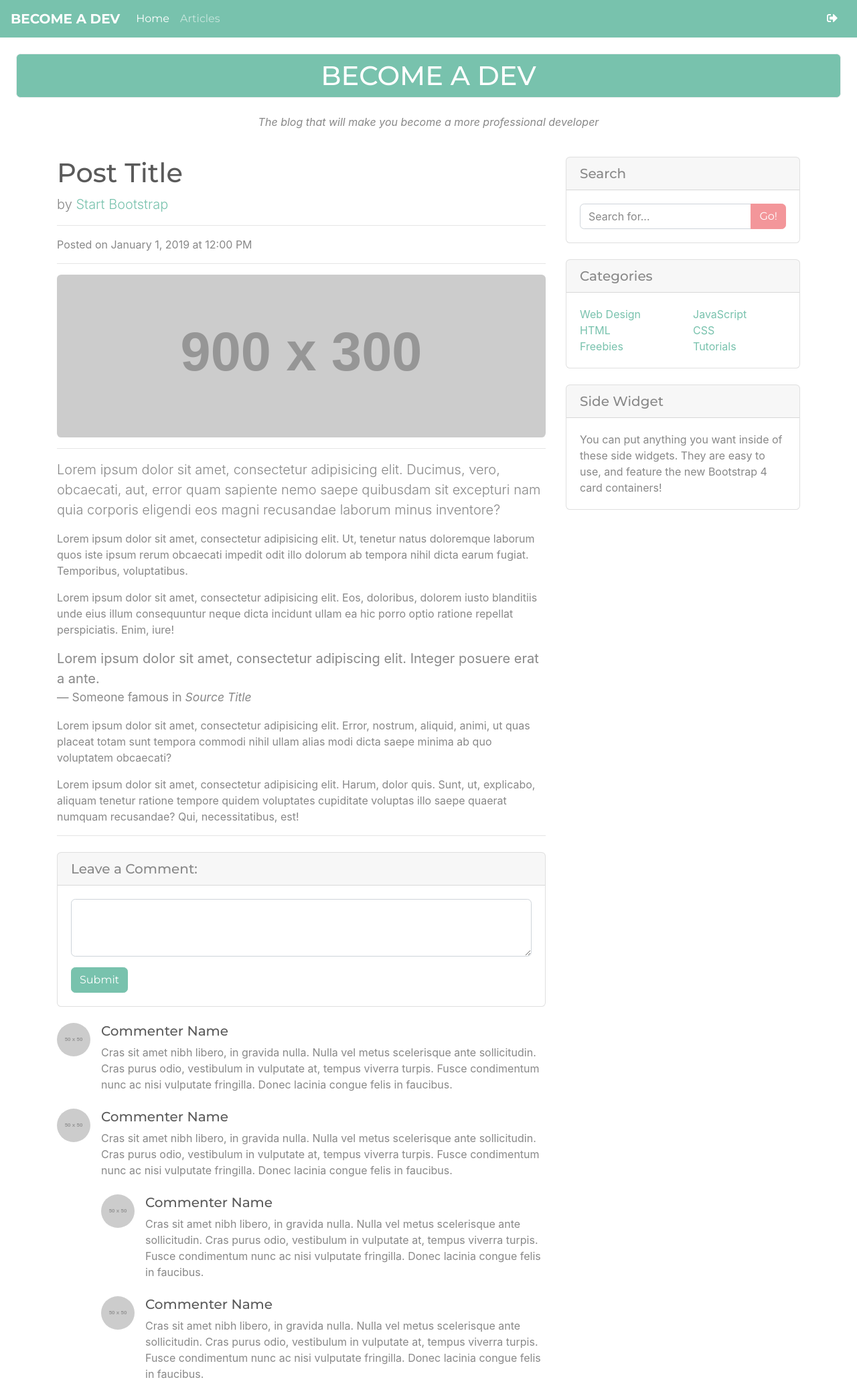
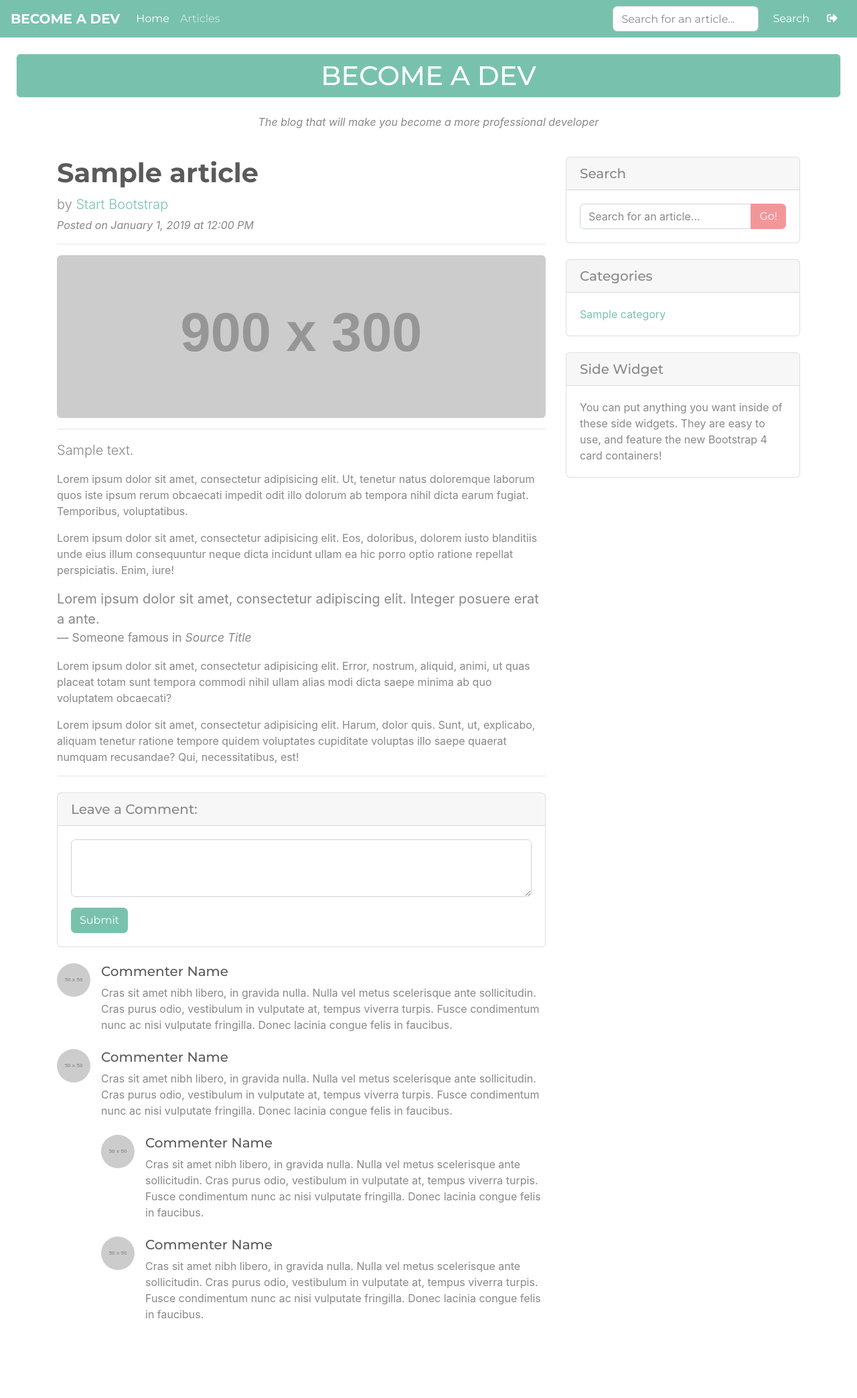
Before and after one commit to Thuan44/php_crud_blog, a PHP site: page /singleArticle.php?id=1 in a window 1280 px wide. Shown: the whole page at 67% size. After the commit the page ends 1969 px from the top, so only its background shows below. Run offline with PHP 8.4, Linux system fonts and the light colour scheme; tables that the repository leaves empty or names only in its code hold one stand-in row (values such as "Sample post"); grey boxes labelled with a size stand in for pictures from a placeholder-image service; some libraries are stand-ins or nearby versions.

Commit message:
single article page main feature done

```diff
--- a/css/style.css
+++ b/css/style.css
@@ -2,6 +2,11 @@
 .sign-out:hover {
     border-color: #fff;
 }
+
+.search:hover {
+    border-color: #fff;
+}
+
 
 /* General */
 .divider {
@@ -11,6 +16,10 @@
     border-radius: 5px;
     margin: 0 auto 20px;
 }
+
+
+/* Single Article Page */
+
 
 /* Media Queries */
 @media screen and (max-width: 992px) {
@@ -29,3 +38,14 @@
         float: right;
     }
 }
+
+/* Category list in Single Article Page */
+@media screen and (max-width: 992px) {
+    .list-unstyled {
+        display: flex;
+    }
+
+    .list-unstyled a {
+        margin-right: 20px;
+    }
+}
--- a/header.php
+++ b/header.php
@@ -33,6 +33,10 @@ include_once 'admin/fonctions.php';
         <a class="nav-link" href="index.php">Articles</a>
       </li>
     </ul>
+    <form class="form-inline my-2 my-lg-0">
+      <input class="form-control search mr-sm-2" type="search" placeholder="Search for an article..." aria-label="Search">
+      <button class="btn btn-outline-white my-2 my-sm-0" type="submit">Search</button>
+    </form>
   </div>
 
   <!-- Sign out button -->
--- a/index.php
+++ b/index.php
@@ -33,7 +33,7 @@ $listArticles = listArticles();
                         </div>
                         <hr>
                             <p class="card-text text-justify"><?php echo $article['article_content'] ?></p>
-                            <div style="position: absolute; right: 18px; bottom: 0"><a href="singleArticle.php" class="read-article btn btn-primary btn-sm"><i class="fab fa-readme"></i> Read article</a></div>
+                            <div style="position: absolute; right: 18px; bottom: 0"><a href="singleArticle.php?id=<?php echo $article['article_id'];?>" class="read-article btn btn-primary btn-sm"><i class="fab fa-readme"></i> Read article</a></div>
                     </div>
                     <div class="card-footer text-muted d-flex justify-content-between bg-transparent border-top-0">
                         <div class="views">Oct 20, 12:45PM
--- a/singleArticle.php
+++ b/singleArticle.php
@@ -2,14 +2,17 @@
 
 
 <?php
+// Get article id from url
+if (isset($_GET['id'])) {
+    $articleId = intval($_GET['id']); // Convert string to int
+}
 
-@$articleId = $_SESSION['article_id'];
-
-// Display article title and content in inputs
-if(isset($_SESSION['article_id'])) {
+// Display article title and content
+if (isset($_GET['id'])) {
     $getArticleById = getArticleById($articleId);
 }
 
+$listCategories = listCategories();
 
 ?>
 
@@ -22,18 +25,16 @@ if(isset($_SESSION['article_id'])) {
         <div class="col-lg-8">
 
             <!-- Title -->
-            <h1 class="mt-4">Post Title</h1>
+            <h1 class="mt-4 font-weight-bold"><?php echo $getArticleById['article_title'] ?></h1>
 
             <!-- Author -->
-            <p class="lead">
+            <p class="lead mb-1">
                 by
                 <a href="#">Start Bootstrap</a>
             </p>
 
-            <hr>
-
             <!-- Date/Time -->
-            <p>Posted on January 1, 2019 at 12:00 PM</p>
+            <p class="font-italic">Posted on January 1, 2019 at 12:00 PM</p>
 
             <hr>
 
@@ -43,7 +44,7 @@ if(isset($_SESSION['article_id'])) {
             <hr>
 
             <!-- Post Content -->
-            <p class="lead">Lorem ipsum dolor sit amet, consectetur adipisicing elit. Ducimus, vero, obcaecati, aut, error quam sapiente nemo saepe quibusdam sit excepturi nam quia corporis eligendi eos magni recusandae laborum minus inventore?</p>
+            <p class="lead"><?php echo $getArticleById['article_content'] ?></p>
 
             <p>Lorem ipsum dolor sit amet, consectetur adipisicing elit. Ut, tenetur natus doloremque laborum quos iste ipsum rerum obcaecati impedit odit illo dolorum ab tempora nihil dicta earum fugiat. Temporibus, voluptatibus.</p>
 
@@ -113,14 +114,14 @@ if(isset($_SESSION['article_id'])) {
         </div>
 
         <!-- Sidebar Widgets Column -->
-        <div class="col-md-4">
+        <div class="col-lg-4 col-md-12 col-sm-12">
 
             <!-- Search Widget -->
             <div class="card my-4">
                 <h5 class="card-header">Search</h5>
                 <div class="card-body">
                     <div class="input-group">
-                        <input type="text" class="form-control" placeholder="Search for...">
+                        <input type="text" class="form-control" placeholder="Search for an article...">
                         <span class="input-group-append">
                             <button class="btn btn-secondary" type="button">Go!</button>
                         </span>
@@ -133,30 +134,13 @@ if(isset($_SESSION['article_id'])) {
                 <h5 class="card-header">Categories</h5>
                 <div class="card-body">
                     <div class="row">
-                        <div class="col-lg-6">
+                        <div class="col-lg-12">
                             <ul class="list-unstyled mb-0">
-                                <li>
-                                    <a href="#">Web Design</a>
-                                </li>
-                                <li>
-                                    <a href="#">HTML</a>
-                                </li>
-                                <li>
-                                    <a href="#">Freebies</a>
-                                </li>
-                            </ul>
-                        </div>
-                        <div class="col-lg-6">
-                            <ul class="list-unstyled mb-0">
-                                <li>
-                                    <a href="#">JavaScript</a>
-                                </li>
-                                <li>
-                                    <a href="#">CSS</a>
-                                </li>
-                                <li>
-                                    <a href="#">Tutorials</a>
-                                </li>
+                                <?php foreach ($listCategories as $category): ?>
+                                    <li>
+                                        <a href="#"><?php echo $category['category_name'] ?></a>
+                                    </li>
+                                <?php endforeach ?>
                             </ul>
                         </div>
                     </div>
```
